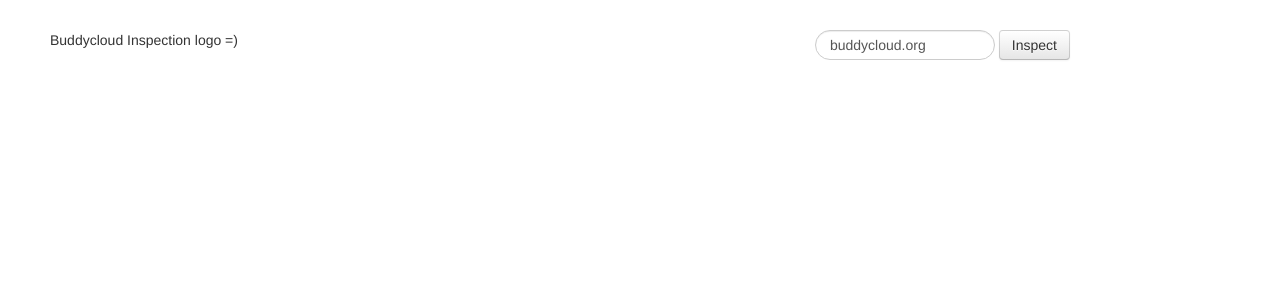
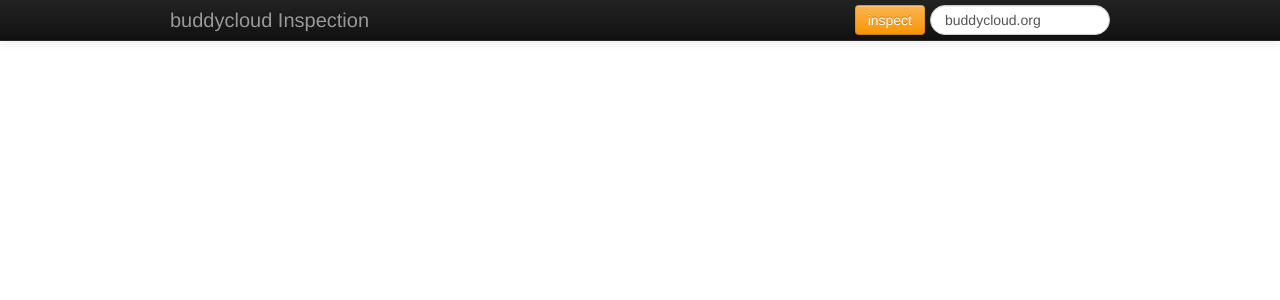
Before and after one commit to buddycloud/buddycloud-tests-framework, a Flask app: page / in a window 1280 px wide. Shown: the top 300 px of the page. Run offline with Flask 2, Linux system fonts and the light colour scheme; some libraries are stand-ins or nearby versions.

Commit message:
Improving looks of inspector page

```diff
--- a/templates/index.html
+++ b/templates/index.html
@@ -4,18 +4,25 @@
 		<meta name="viewport" 	content="width=device-width, initial-scale=1.0">
 		<link rel="stylesheet" type="text/css" href="static/bootstrap/css/bootstrap.min.css">
 	</head>
+
+	<style>
+		#logo {
+			cursor:pointer;
+		}
+	</style>
+
 	<body>
-		<div class='row' style="height:20%; margin-top:30px;">
-			<div class='span5' style="padding-left:50px;">
-				Buddycloud Inspection logo =)
-			</div>
-			<div class='span8' style='text-align:right;'>
-				<input type="text" class="input-medium search-query" id='domain_url' value="buddycloud.org">
-				<a class="btn" onclick="startInspection()">Inspect</a>
+		<div class='navbar navbar-inverse navbar-fixed-top'>
+			<div class='navbar-inner'>
+				<div class='container'>
+					<a id="logo" href="#" class='brand'>buddycloud Inspection</a>
+					<input type="text" class="input-medium search-query pull-right" id='domain_url' value="buddycloud.org" style="margin-top:5px;">
+					<a class="btn btn-warning pull-right" style="margin-right:5px; margin-left:5px;" onclick="startInspection();">inspect</a>
+				</div>
 			</div>
 		</div>
-		<div class='container' style="margin-top:30px;">
-			<table class="table" id="tests_output_table">
+		<div class='container' style="margin-top:100px;">
+			<table class="table table-striped" id="tests_output_table">
 			</table>
 		</div>
 	</body>
@@ -39,7 +46,7 @@
 			var domain_url = $("#domain_url").val();
 			console.log("buddycloud domain url to be inspected: "+domain_url);
 
-			$("#tests_output_table").html("<tr><td>Test Name</td><td>Output</td></tr>");
+			$("#tests_output_table").html("");
 
 			$.get("/test_names", function(data){
 
```
